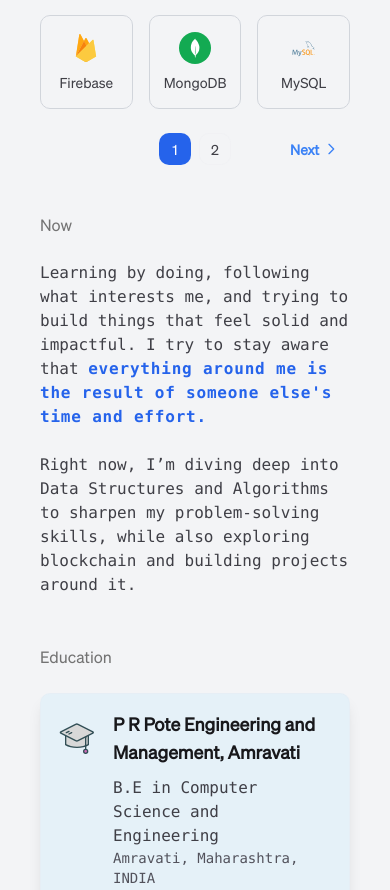
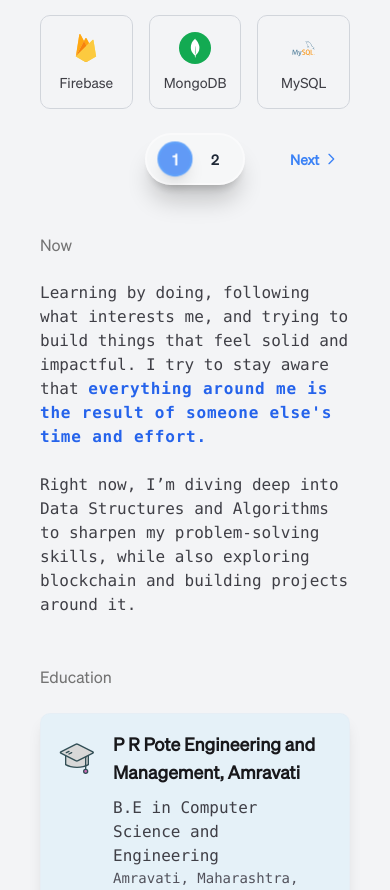
Before and after one commit to Sujal2308/portfolio01, a React (Vite) app: page / in a window 390 px wide. Shown: the part 2005-2895 px from the top of the page. Built offline with nearby package versions, Linux system fonts and the light colour scheme; a web font is replaced by a local one.

Commit message:
fix: enhance pagination controls with Dynamic Island style for improved aesthetics and user experience

```diff
--- a/src/features/tech-skills/TechSkills.tsx
+++ b/src/features/tech-skills/TechSkills.tsx
@@ -132,7 +132,7 @@ export function TechSkills({ className }: TechSkillsProps) {
           ))}
         </div>
 
-        {/* Pagination Controls */}
+        {/* Pagination Controls - Dynamic Island Style */}
         <div className="relative flex items-center w-full justify-center">
           {currentPage > 1 && (
             <span
@@ -159,7 +159,10 @@ export function TechSkills({ className }: TechSkillsProps) {
               Previous
             </span>
           )}
-          <div className="w-full flex items-center justify-center">
+
+          {/* Dynamic Island/Notch Style Pagination */}
+          <div className="flex items-center justify-center">
+            <div className="bg-white/25 dark:bg-gray-800/40 backdrop-blur-lg border-2 border-white/40 dark:border-gray-600/50 rounded-full px-3 py-2 shadow-xl shadow-black/20 dark:shadow-black/40">
               <div className="flex items-center space-x-2">
                 {Array.from({ length: totalPages }, (_, i) => i + 1).map(
                   (page) => (
@@ -169,10 +172,10 @@ export function TechSkills({ className }: TechSkillsProps) {
                         setCurrentPage(page);
                         setTimeout(scrollGridToTop, 0);
                       }}
-                    className={`w-8 h-8 text-sm font-medium rounded-lg transition-colors duration-200 ${
+                      className={`w-8 h-8 text-sm font-bold rounded-full transition-all duration-300 ${
                         currentPage === page
-                        ? "bg-blue-600 text-white"
-                        : "bg-white/5 dark:bg-black/10 border border-gray-200/20 dark:border-gray-700/30 sm:hover:bg-white/10 sm:dark:hover:bg-black/20"
+                          ? "bg-blue-500/80 text-white shadow-lg scale-110 backdrop-blur-sm border-2 border-blue-400/60"
+                          : "text-gray-800 dark:text-gray-200 sm:hover:bg-white/30 sm:dark:hover:bg-gray-700/50 sm:hover:scale-105 sm:hover:backdrop-blur-sm border border-transparent sm:hover:border-white/30"
                       }`}
                     >
                       {page}
@@ -181,6 +184,8 @@ export function TechSkills({ className }: TechSkillsProps) {
                 )}
               </div>
             </div>
+          </div>
+
           <span
             onClick={currentPage === totalPages ? undefined : nextPage}
             className={`flex items-center gap-1 select-none cursor-pointer text-sm font-bold ${
```
Lines whose indentation alone changed are shown as unchanged.
